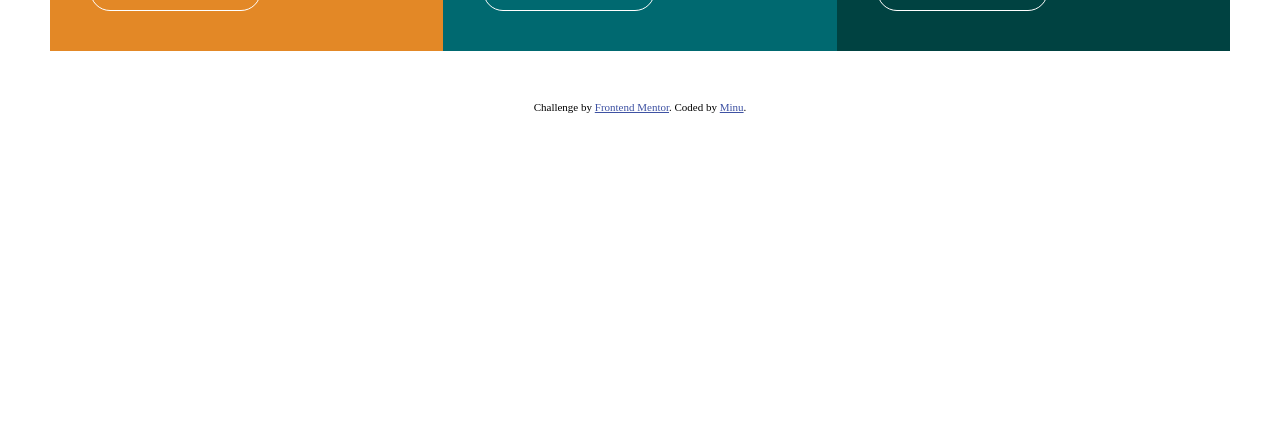
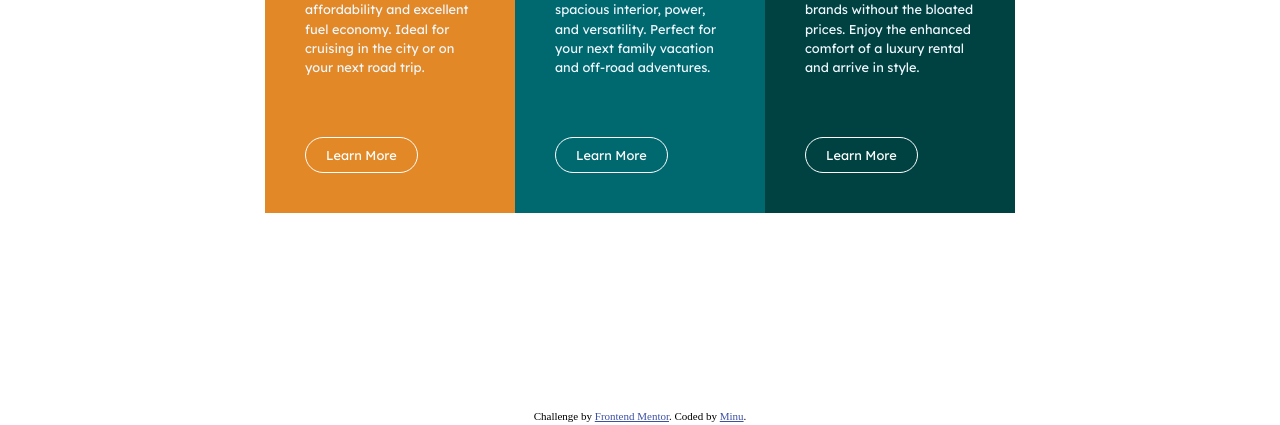
Before and after one commit to minu-arch/newbie, a plain HTML site: page index.html in a window 1280 px wide. Shown: the part 392-817 px from the top of the page. Drawn offline with Linux system fonts and the light colour scheme.

Commit message:
Update style.css

```diff
--- a/style.css
+++ b/style.css
@@ -8,13 +8,83 @@
     --clr-vcyan:hsl(179, 100%, 13%);
 }
 
-*{
-    margin: 0;
-    padding: 0;
-    box-sizing: border-box;
+/* Box sizing rules */
+*,
+*::before,
+*::after {
+  box-sizing: border-box;
+  margin: 0;
+  padding: 0;
 }
 
-header{
+/* Prevent font size inflation */
+html {
+  -moz-text-size-adjust: none;
+  -webkit-text-size-adjust: none;
+  text-size-adjust: none;
+}
+
+/* Remove default margin in favour of better control in authored CSS */
+body, h1, h2, h3, h4, p,
+figure, blockquote, dl, dd {
+  margin-block-end: 0;
+}
+
+/* Remove list styles on ul, ol elements with a list role, which suggests default styling will be removed */
+ul[role='list'],
+ol[role='list'] {
+  list-style: none;
+}
+
+/* Set core body defaults */
+body {
+  min-height: 100vh;
+  line-height: 1.5;
+}
+
+/* Set shorter line heights on headings and interactive elements */
+h1, h2, h3, h4,
+button, input, label {
+  line-height: 1.1;
+}
+
+/* Balance text wrapping on headings */
+h1, h2,
+h3, h4 {
+  text-wrap: balance;
+}
+
+/* A elements that don't have a class get default styles */
+a:not([class]) {
+  text-decoration-skip-ink: auto;
+  color: currentColor;
+}
+
+/* Make images easier to work with */
+img,
+picture {
+  max-width: 100%;
+  display: block;
+}
+
+/* Inherit fonts for inputs and buttons */
+input, button,
+textarea, select {
+  font: inherit;
+}
+
+/* Make sure textareas without a rows attribute are not tiny */
+textarea:not([rows]) {
+  min-height: 10em;
+}
+
+/* Anything that has been anchored to should have extra scroll margin */
+:target {
+  scroll-margin-block: 5ex;
+}
+
+
+main{
     display: flex;
     justify-content: center;
     align-items: center;
@@ -41,6 +111,11 @@ header{
 .button{
     display: flex;
 }
+.button h1{
+    font-size: .8rem;
+    font-family: var(--ff-lex);
+    font-weight: 400;
+}
 .button a{
     text-decoration: none;
     color: white;
@@ -49,13 +124,13 @@ header{
     padding: 10px 20px;
     margin-top: 40px;
 }
-.item h1{
+.item h2{
     font-family: var(--ff-bsd);
     margin: 1rem 0 1rem;
     text-transform: uppercase;
 }
 .item p{
-    font-size: 14px;
+    font-size: .8rem;
     font-family: var(--ff-lex);
 }
 
```
